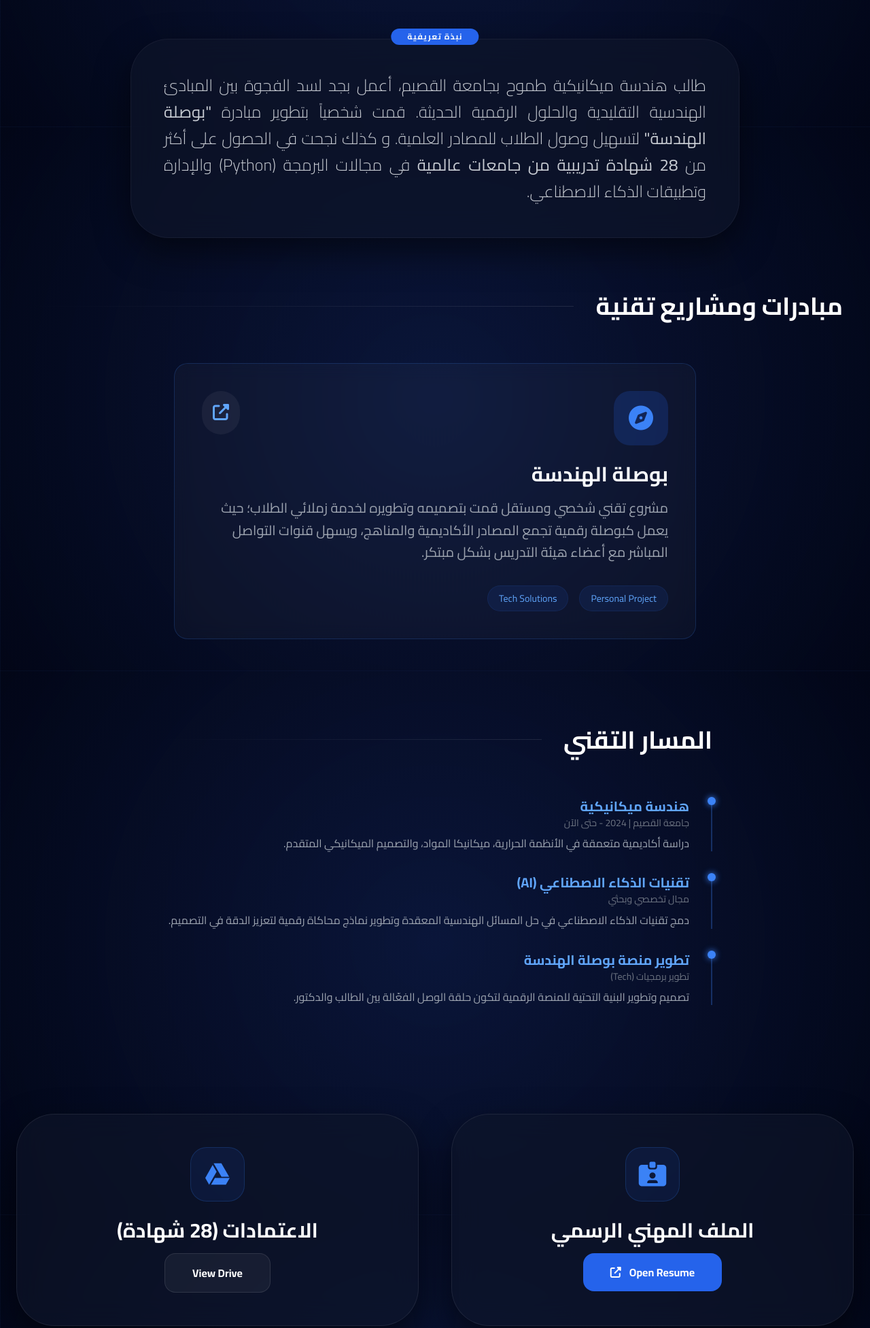
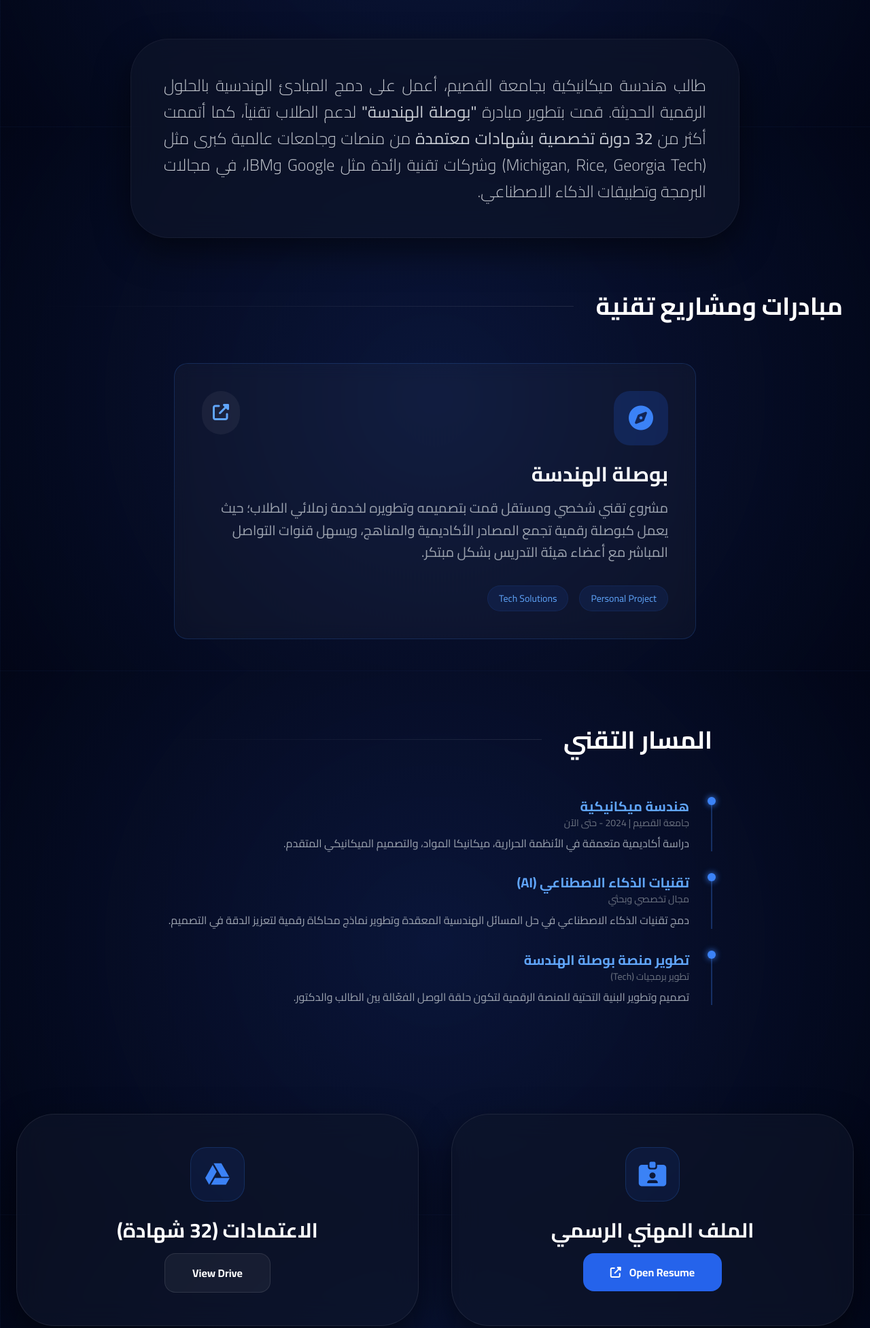
Before and after one commit to Qassim-Eng-Guide/Portfolio, a plain HTML site: page index.html in a window 1280 px wide. Shown: the part 614-2567 px from the top of the page at 68% size. Drawn offline with nearby package versions, Linux system fonts and the light colour scheme.

Commit message:
Add files via upload

```diff
--- a/index.html
+++ b/index.html
@@ -3,7 +3,7 @@
 <head>
     <meta charset="UTF-8">
     <meta name="viewport" content="width=device-width, initial-scale=1.0">
-    <title>منصور عبدالله العتيبي | مهندس ميكانيكي تقني</title>
+    <title>منصور عبدالله العتيبي | ه ميكانيكي تقني</title>
 
     <!-- ربط ملف الستايل الخارجي بناءً على مجلداتك -->
     <link rel="stylesheet" href="css/style.css">
@@ -133,10 +133,9 @@
             </div>
 
             <div class="max-w-4xl mx-auto glass-effect p-12 rounded-[3.5rem] relative border-t border-white/5">
-                <div class="absolute -top-4 left-1/2 -translate-x-1/2 bg-blue-600 px-6 py-1 rounded-full text-xs font-bold tracking-widest">نبذة تعريفية</div>
-                <p class="text-gray-300 leading-relaxed text-2xl text-justify font-light opacity-95">
-                    طالب هندسة ميكانيكية طموح بجامعة القصيم، أعمل بجد لسد الفجوة بين المبادئ الهندسية التقليدية والحلول الرقمية الحديثة. قمت شخصياً بتطوير مبادرة <b>"بوصلة الهندسة"</b> لتسهيل وصول الطلاب للمصادر العلمية. و كذلك نجحت في الحصول على أكثر من <b>28 شهادة تدريبية من جامعات عالمية</b> في مجالات البرمجة (Python) والإدارة وتطبيقات الذكاء الاصطناعي.
-                </p>
+               <p class="text-gray-300 leading-relaxed text-2xl text-justify font-light opacity-95">
+    طالب هندسة ميكانيكية بجامعة القصيم، أعمل على دمج المبادئ الهندسية بالحلول الرقمية الحديثة. قمت بتطوير مبادرة <b>"بوصلة الهندسة"</b> لدعم الطلاب تقنياً، كما أتممت أكثر من <b>32 دورة تخصصية بشهادات معتمدة</b> من منصات وجامعات عالمية كبرى مثل (Michigan, Rice, Georgia Tech) وشركات تقنية رائدة مثل Google وIBM، في مجالات البرمجة وتطبيقات الذكاء الاصطناعي.
+</p>
             </div>
         </div>
     </header>
@@ -213,7 +212,7 @@
                 <div class="w-20 h-20 bg-blue-600/10 rounded-3xl flex items-center justify-center text-blue-500 mb-6 border border-blue-500/20 group-hover:scale-110 transition-transform">
                     <i class="fab fa-google-drive text-4xl"></i>
                 </div>
-                <h3 class="text-3xl font-bold text-white mb-4">الاعتمادات (28 شهادة)</h3>
+                <h3 class="text-3xl font-bold text-white mb-4">الاعتمادات (32 شهادة)</h3>
                 <div class="bg-white/5 border border-white/10 text-white px-10 py-4 rounded-2xl font-bold transition-all group-hover:bg-blue-600">
                     <span>View Drive</span>
                 </div>
```
